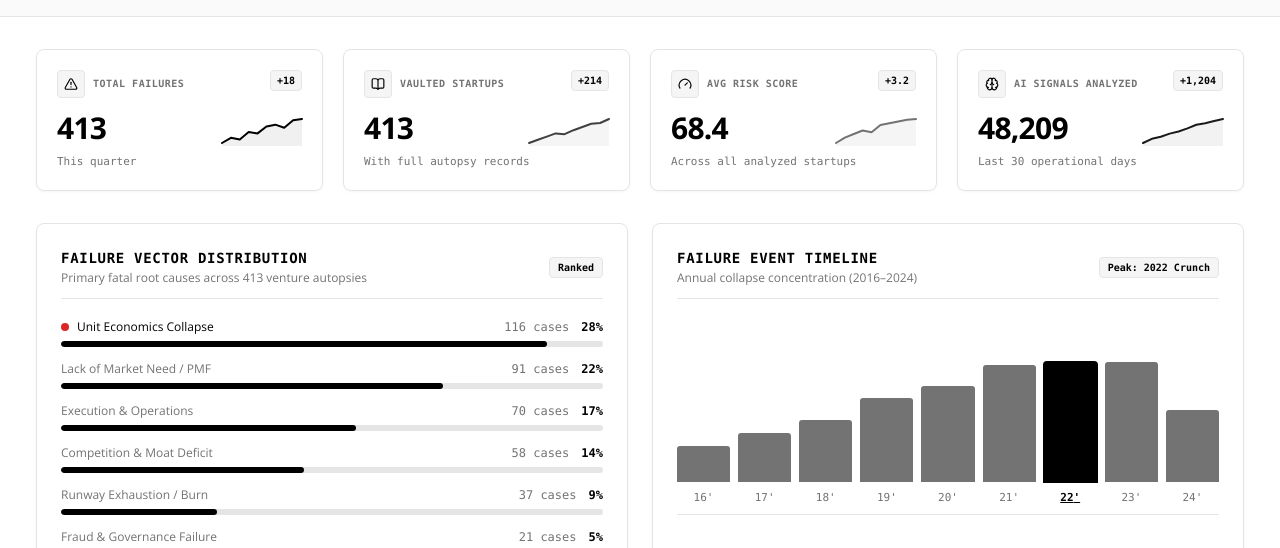
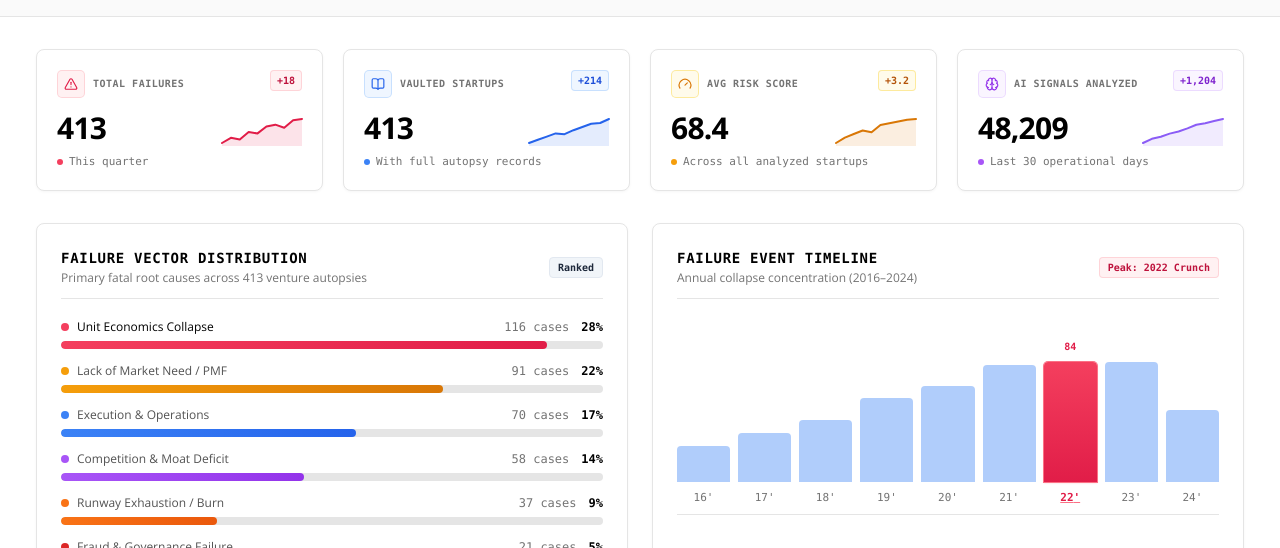
Before and after one commit to SarthakPatil18/pivotvault, a React (Vite) app in the folder frontend/: page /insights in a window 1280 px wide. Shown: the part 252-800 px from the top of the page. Built offline with nearby package versions, Linux system fonts and the light colour scheme; no server answers.

Commit message:
feat(insights): add purposeful accent colors to Failure Intelligence & Macro Distribution stats and charts

```diff
--- a/frontend/src/pages/Insights.jsx
+++ b/frontend/src/pages/Insights.jsx
@@ -70,14 +70,14 @@ export function Insights() {
 
   // Failure vectors list
   const failureVectors = [
-    { label: 'Unit Economics Collapse', pct: 28, count: 116, isHighRisk: true },
-    { label: 'Lack of Market Need / PMF', pct: 22, count: 91, isHighRisk: false },
-    { label: 'Execution & Operations', pct: 17, count: 70, isHighRisk: false },
-    { label: 'Competition & Moat Deficit', pct: 14, count: 58, isHighRisk: false },
-    { label: 'Runway Exhaustion / Burn', pct: 9, count: 37, isHighRisk: false },
-    { label: 'Fraud & Governance Failure', pct: 5, count: 21, isHighRisk: false },
-    { label: 'Hardware & Manufacturing', pct: 3, count: 12, isHighRisk: false },
-    { label: 'Regulatory & Legal Block', pct: 2, count: 8, isHighRisk: false },
+    { label: 'Unit Economics Collapse', pct: 28, count: 116, isHighRisk: true, color: 'from-rose-500 to-rose-600', dotColor: 'bg-rose-500' },
+    { label: 'Lack of Market Need / PMF', pct: 22, count: 91, isHighRisk: false, color: 'from-amber-500 to-amber-600', dotColor: 'bg-amber-500' },
+    { label: 'Execution & Operations', pct: 17, count: 70, isHighRisk: false, color: 'from-blue-500 to-blue-600', dotColor: 'bg-blue-500' },
+    { label: 'Competition & Moat Deficit', pct: 14, count: 58, isHighRisk: false, color: 'from-purple-500 to-purple-600', dotColor: 'bg-purple-500' },
+    { label: 'Runway Exhaustion / Burn', pct: 9, count: 37, isHighRisk: false, color: 'from-orange-500 to-orange-600', dotColor: 'bg-orange-500' },
+    { label: 'Fraud & Governance Failure', pct: 5, count: 21, isHighRisk: false, color: 'from-red-600 to-red-700', dotColor: 'bg-red-600' },
+    { label: 'Hardware & Manufacturing', pct: 3, count: 12, isHighRisk: false, color: 'from-emerald-500 to-emerald-600', dotColor: 'bg-emerald-500' },
+    { label: 'Regulatory & Legal Block', pct: 2, count: 8, isHighRisk: false, color: 'from-indigo-500 to-indigo-600', dotColor: 'bg-indigo-500' },
   ];
 
   const trendData = [
@@ -126,122 +126,126 @@ export function Insights() {
         {/* All 4 Stat Cards */}
         <div className="grid grid-cols-1 sm:grid-cols-2 lg:grid-cols-4 gap-5">
           {/* Card 1: TOTAL FAILURES */}
-          <div className="vault-card p-5">
+          <div className="vault-card p-5 group hover:border-rose-300 dark:hover:border-rose-800/60 transition-all">
             <div className="flex items-start justify-between mb-3">
               <div className="flex items-center gap-2">
-                <div className="w-7 h-7 rounded-[4px] bg-[#F5F5F5] dark:bg-[#1A1A1A] text-black dark:text-white border border-[#E5E5E5] dark:border-[#2A2A2A] flex items-center justify-center shrink-0">
+                <div className="w-7 h-7 rounded-[5px] bg-rose-50 dark:bg-rose-950/40 text-rose-600 dark:text-rose-400 border border-rose-200/80 dark:border-rose-900/50 flex items-center justify-center shrink-0">
                   <AlertTriangle className="w-3.5 h-3.5" />
                 </div>
                 <span className="text-[10px] font-mono font-bold tracking-wider uppercase text-[#737373] dark:text-[#A3A3A3]">
                   Total Failures
                 </span>
               </div>
-              <span className="text-[10px] font-mono font-bold px-1.5 py-0.5 rounded-[4px] bg-[#F5F5F5] dark:bg-[#1A1A1A] text-black dark:text-white border border-[#E5E5E5] dark:border-[#2A2A2A]">
+              <span className="text-[10px] font-mono font-bold px-1.5 py-0.5 rounded-[4px] bg-rose-50 dark:bg-rose-950/40 text-rose-700 dark:text-rose-300 border border-rose-200/80 dark:border-rose-800/40">
                 +18
               </span>
             </div>
             <div className="flex items-end justify-between mb-2">
-              <div className="text-3xl font-bold font-sans tracking-tight text-black dark:text-white tabular-nums">
+              <div className="text-3xl font-bold font-sans tracking-tight text-black dark:text-white group-hover:text-rose-600 dark:group-hover:text-rose-400 tabular-nums transition-colors">
                 413
               </div>
               <SparklineSVG
                 data={[20, 32, 28, 45, 42, 58, 62, 55, 72, 75]}
-                stroke="#000000"
-                fill="rgba(0, 0, 0, 0.06)"
+                stroke="#E11D48"
+                fill="rgba(225, 29, 72, 0.12)"
               />
             </div>
-            <div className="text-[11px] font-mono text-[#737373] dark:text-[#A3A3A3]">
-              This quarter
+            <div className="text-[11px] font-mono text-[#737373] dark:text-[#A3A3A3] flex items-center gap-1.5">
+              <span className="w-1.5 h-1.5 rounded-full bg-rose-500 shrink-0" />
+              <span>This quarter</span>
             </div>
           </div>
 
           {/* Card 2: VAULTED STARTUPS */}
-          <div className="vault-card p-5">
+          <div className="vault-card p-5 group hover:border-blue-300 dark:hover:border-blue-800/60 transition-all">
             <div className="flex items-start justify-between mb-3">
               <div className="flex items-center gap-2">
-                <div className="w-7 h-7 rounded-[4px] bg-[#F5F5F5] dark:bg-[#1A1A1A] text-black dark:text-white border border-[#E5E5E5] dark:border-[#2A2A2A] flex items-center justify-center shrink-0">
+                <div className="w-7 h-7 rounded-[5px] bg-blue-50 dark:bg-blue-950/40 text-blue-600 dark:text-blue-400 border border-blue-200/80 dark:border-blue-900/50 flex items-center justify-center shrink-0">
                   <BookOpen className="w-3.5 h-3.5" />
                 </div>
                 <span className="text-[10px] font-mono font-bold tracking-wider uppercase text-[#737373] dark:text-[#A3A3A3]">
                   Vaulted Startups
                 </span>
               </div>
-              <span className="text-[10px] font-mono font-bold px-1.5 py-0.5 rounded-[4px] bg-[#F5F5F5] dark:bg-[#1A1A1A] text-black dark:text-white border border-[#E5E5E5] dark:border-[#2A2A2A]">
+              <span className="text-[10px] font-mono font-bold px-1.5 py-0.5 rounded-[4px] bg-blue-50 dark:bg-blue-950/40 text-blue-700 dark:text-blue-300 border border-blue-200/80 dark:border-blue-800/40">
                 +214
               </span>
             </div>
             <div className="flex items-end justify-between mb-2">
-              <div className="text-3xl font-bold font-sans tracking-tight text-black dark:text-white tabular-nums">
+              <div className="text-3xl font-bold font-sans tracking-tight text-black dark:text-white group-hover:text-blue-600 dark:group-hover:text-blue-400 tabular-nums transition-colors">
                 413
               </div>
               <SparklineSVG
                 data={[30, 34, 38, 42, 41, 46, 50, 54, 55, 60]}
-                stroke="#404040"
-                fill="rgba(0, 0, 0, 0.04)"
+                stroke="#2563EB"
+                fill="rgba(37, 99, 235, 0.12)"
               />
             </div>
-            <div className="text-[11px] font-mono text-[#737373] dark:text-[#A3A3A3]">
-              With full autopsy records
+            <div className="text-[11px] font-mono text-[#737373] dark:text-[#A3A3A3] flex items-center gap-1.5">
+              <span className="w-1.5 h-1.5 rounded-full bg-blue-500 shrink-0" />
+              <span>With full autopsy records</span>
             </div>
           </div>
 
           {/* Card 3: AVG RISK SCORE */}
-          <div className="vault-card p-5">
+          <div className="vault-card p-5 group hover:border-amber-300 dark:hover:border-amber-800/60 transition-all">
             <div className="flex items-start justify-between mb-3">
               <div className="flex items-center gap-2">
-                <div className="w-7 h-7 rounded-[4px] bg-[#F5F5F5] dark:bg-[#1A1A1A] text-black dark:text-white border border-[#E5E5E5] dark:border-[#2A2A2A] flex items-center justify-center shrink-0">
+                <div className="w-7 h-7 rounded-[5px] bg-amber-50 dark:bg-amber-950/40 text-amber-600 dark:text-amber-400 border border-amber-200/80 dark:border-amber-900/50 flex items-center justify-center shrink-0">
                   <Gauge className="w-3.5 h-3.5" />
                 </div>
                 <span className="text-[10px] font-mono font-bold tracking-wider uppercase text-[#737373] dark:text-[#A3A3A3]">
                   Avg Risk Score
                 </span>
               </div>
-              <span className="text-[10px] font-mono font-bold px-1.5 py-0.5 rounded-[4px] bg-[#F5F5F5] dark:bg-[#1A1A1A] text-black dark:text-white border border-[#E5E5E5] dark:border-[#2A2A2A]">
+              <span className="text-[10px] font-mono font-bold px-1.5 py-0.5 rounded-[4px] bg-amber-50 dark:bg-amber-950/40 text-amber-700 dark:text-amber-300 border border-amber-200/80 dark:border-amber-800/40">
                 +3.2
               </span>
             </div>
             <div className="flex items-end justify-between mb-2">
-              <div className="text-3xl font-bold font-sans tracking-tight text-black dark:text-white tabular-nums">
+              <div className="text-3xl font-bold font-sans tracking-tight text-black dark:text-white group-hover:text-amber-600 dark:group-hover:text-amber-400 tabular-nums transition-colors">
                 68.4
               </div>
               <SparklineSVG
                 data={[55, 58, 60, 62, 61, 65, 66, 67, 68, 68.4]}
-                stroke="#737373"
-                fill="rgba(0, 0, 0, 0.04)"
+                stroke="#D97706"
+                fill="rgba(217, 119, 6, 0.12)"
               />
             </div>
-            <div className="text-[11px] font-mono text-[#737373] dark:text-[#A3A3A3]">
-              Across all analyzed startups
+            <div className="text-[11px] font-mono text-[#737373] dark:text-[#A3A3A3] flex items-center gap-1.5">
+              <span className="w-1.5 h-1.5 rounded-full bg-amber-500 shrink-0" />
+              <span>Across all analyzed startups</span>
             </div>
           </div>
 
           {/* Card 4: AI INSIGHTS GENERATED */}
-          <div className="vault-card p-5">
+          <div className="vault-card p-5 group hover:border-purple-300 dark:hover:border-purple-800/60 transition-all">
             <div className="flex items-start justify-between mb-3">
               <div className="flex items-center gap-2">
-                <div className="w-7 h-7 rounded-[4px] bg-[#F5F5F5] dark:bg-[#1A1A1A] text-black dark:text-white border border-[#E5E5E5] dark:border-[#2A2A2A] flex items-center justify-center shrink-0">
+                <div className="w-7 h-7 rounded-[5px] bg-purple-50 dark:bg-purple-950/40 text-purple-600 dark:text-purple-400 border border-purple-200/80 dark:border-purple-900/50 flex items-center justify-center shrink-0">
                   <Brain className="w-3.5 h-3.5" />
                 </div>
                 <span className="text-[10px] font-mono font-bold tracking-wider uppercase text-[#737373] dark:text-[#A3A3A3]">
                   AI Signals Analyzed
                 </span>
               </div>
-              <span className="text-[10px] font-mono font-bold px-1.5 py-0.5 rounded-[4px] bg-[#F5F5F5] dark:bg-[#1A1A1A] text-black dark:text-white border border-[#E5E5E5] dark:border-[#2A2A2A]">
+              <span className="text-[10px] font-mono font-bold px-1.5 py-0.5 rounded-[4px] bg-purple-50 dark:bg-purple-950/40 text-purple-700 dark:text-purple-300 border border-purple-200/80 dark:border-purple-800/40">
                 +1,204
               </span>
             </div>
             <div className="flex items-end justify-between mb-2">
-              <div className="text-3xl font-bold font-sans tracking-tight text-black dark:text-white tabular-nums">
+              <div className="text-3xl font-bold font-sans tracking-tight text-black dark:text-white group-hover:text-purple-600 dark:group-hover:text-purple-400 tabular-nums transition-colors">
                 48,209
               </div>
               <SparklineSVG
                 data={[10, 18, 22, 28, 32, 38, 45, 48, 52, 56]}
-                stroke="#1A1A1A"
-                fill="rgba(0, 0, 0, 0.05)"
+                stroke="#8B5CF6"
+                fill="rgba(139, 92, 246, 0.12)"
               />
             </div>
-            <div className="text-[11px] font-mono text-[#737373] dark:text-[#A3A3A3]">
-              Last 30 operational days
+            <div className="text-[11px] font-mono text-[#737373] dark:text-[#A3A3A3] flex items-center gap-1.5">
+              <span className="w-1.5 h-1.5 rounded-full bg-purple-500 shrink-0" />
+              <span>Last 30 operational days</span>
             </div>
           </div>
         </div>
@@ -259,7 +263,7 @@ export function Insights() {
                   Primary fatal root causes across 413 venture autopsies
                 </p>
               </div>
-              <span className="text-[10px] font-mono font-bold px-2 py-0.5 rounded-[4px] bg-[#F5F5F5] dark:bg-[#1A1A1A] text-black dark:text-white border border-[#E5E5E5] dark:border-[#2A2A2A]">
+              <span className="text-[10px] font-mono font-bold px-2 py-0.5 rounded-[4px] bg-slate-100 dark:bg-zinc-800 text-slate-800 dark:text-zinc-200 border border-slate-200 dark:border-zinc-700">
                 Ranked
               </span>
             </div>
@@ -269,11 +273,9 @@ export function Insights() {
                 <div key={vec.label}>
                   <div className="flex items-center justify-between text-xs mb-1.5">
                     <span className={`flex items-center gap-2 font-medium ${
-                      vec.isHighRisk ? 'text-black dark:text-white font-bold' : 'text-[#737373] dark:text-[#A3A3A3]'
+                      vec.isHighRisk ? 'text-black dark:text-white font-bold' : 'text-[#525252] dark:text-[#D4D4D4]'
                     }`}>
-                      {vec.isHighRisk && (
-                        <span className="w-2 h-2 rounded-full bg-[#DC2626]" />
-                      )}
+                      <span className={`w-2 h-2 rounded-full ${vec.dotColor || 'bg-zinc-400'} shrink-0`} />
                       {vec.label}
                     </span>
                     <div className="flex items-center gap-3 text-xs font-mono">
@@ -283,9 +285,9 @@ export function Insights() {
                       </span>
                     </div>
                   </div>
-                  <div className="w-full rounded-full bg-[#E5E5E5] dark:bg-[#2A2A2A] h-1.5 overflow-hidden">
+                  <div className="w-full rounded-full bg-[#E5E5E5] dark:bg-[#2A2A2A] h-2 overflow-hidden">
                     <div
-                      className="h-full rounded-full transition-all duration-300 bg-black dark:bg-white"
+                      className={`h-full rounded-full transition-all duration-500 bg-gradient-to-r ${vec.color || 'from-zinc-500 to-zinc-700'}`}
                       style={{ width: `${vec.pct * 3.2}%` }}
                     />
                   </div>
@@ -306,7 +308,7 @@ export function Insights() {
                     Annual collapse concentration (2016–2024)
                   </p>
                 </div>
-                <span className="text-[10px] font-mono font-bold px-2 py-0.5 rounded-[4px] bg-[#F5F5F5] dark:bg-[#1A1A1A] text-black dark:text-white border border-[#E5E5E5] dark:border-[#2A2A2A]">
+                <span className="text-[10px] font-mono font-bold px-2 py-0.5 rounded-[4px] bg-rose-50 dark:bg-rose-950/40 text-rose-700 dark:text-rose-300 border border-rose-200/80 dark:border-rose-800/40">
                   Peak: 2022 Crunch
                 </span>
               </div>
@@ -317,17 +319,21 @@ export function Insights() {
                   const heightPct = Math.round((d.failures / 84) * 100);
                   return (
                     <div key={d.year} className="flex flex-col items-center gap-2 h-full justify-end group">
-                      <span className="text-[10px] font-mono text-[#737373] dark:text-[#A3A3A3] opacity-0 group-hover:opacity-100 transition-opacity whitespace-nowrap">
+                      <span className={`text-[10px] font-mono transition-opacity whitespace-nowrap tabular-nums ${
+                        d.isPeak ? 'opacity-100 text-rose-600 dark:text-rose-400 font-extrabold' : 'opacity-0 group-hover:opacity-100 text-[#737373] dark:text-[#A3A3A3]'
+                      }`}>
                         {d.failures}
                       </span>
                       <div
-                        className={`w-full rounded-t-[3px] transition-all ${
-                          d.isPeak ? 'bg-black dark:bg-white ring-1 ring-black dark:ring-white' : 'bg-[#737373] dark:bg-[#404040]'
+                        className={`w-full rounded-t-[4px] transition-all duration-300 ${
+                          d.isPeak
+                            ? 'bg-gradient-to-t from-rose-600 to-rose-500 shadow-sm shadow-rose-500/30 ring-1 ring-rose-400'
+                            : 'bg-blue-500/40 hover:bg-blue-600 dark:bg-blue-600/30 dark:hover:bg-blue-500'
                         }`}
                         style={{ height: `${heightPct}%` }}
                       />
                       <span className={`text-[11px] font-mono ${
-                        d.isPeak ? 'text-black dark:text-white font-bold underline' : 'text-[#737373] dark:text-[#A3A3A3]'
+                        d.isPeak ? 'text-rose-600 dark:text-rose-400 font-bold underline decoration-rose-400' : 'text-[#737373] dark:text-[#A3A3A3]'
                       }`}>
                         {d.year.slice(2)}'
                       </span>
@@ -341,7 +347,7 @@ export function Insights() {
               <div className="text-black dark:text-white">
                 <strong className="font-bold">Trend Insight:</strong> Zero-interest-rate policy (ZIRP) hangover drove record mortality spikes in 2022–2023.
               </div>
-              <span className="font-mono font-bold text-[11px] shrink-0 ml-3 text-black dark:text-white">
+              <span className="font-mono font-bold text-[10px] uppercase px-2 py-0.5 rounded bg-emerald-50 dark:bg-emerald-950/40 text-emerald-700 dark:text-emerald-400 border border-emerald-200 dark:border-emerald-800/50 shrink-0 ml-3">
                 Verified
               </span>
             </div>
@@ -352,14 +358,17 @@ export function Insights() {
         <div className="vault-card p-6">
           <div className="flex flex-col sm:flex-row sm:items-center justify-between gap-2 mb-6">
             <div>
-              <h3 className="text-sm font-bold font-mono uppercase tracking-wider text-black dark:text-white">
-                Cumulative Capital Evaporation Curve ($ Billions)
-              </h3>
-              <p className="text-xs text-[#737373] dark:text-[#A3A3A3] mt-0.5">
+              <div className="flex items-center gap-2 mb-1">
+                <h3 className="text-sm font-bold font-mono uppercase tracking-wider text-black dark:text-white">
+                  Cumulative Capital Evaporation Curve ($ Billions)
+                </h3>
+                <span className="w-2 h-2 rounded-full bg-rose-500 animate-pulse" />
+              </div>
+              <p className="text-xs text-[#737373] dark:text-[#A3A3A3]">
                 Historical trajectory of aggregate venture capital lost across documented cases (2010–2024).
               </p>
             </div>
-            <span className="text-[10px] font-mono text-[#737373] dark:text-[#A3A3A3]">
+            <span className="text-[10px] font-mono font-bold px-2 py-0.5 rounded-[4px] bg-rose-50 dark:bg-rose-950/40 text-rose-700 dark:text-rose-300 border border-rose-200/80 dark:border-rose-800/40 self-start sm:self-auto">
               Unit: USD Billions
             </span>
           </div>
@@ -367,7 +376,7 @@ export function Insights() {
           <div className="h-64 w-full">
             <ResponsiveContainer width="100%" height="100%">
               <LineChart data={timelineTrendData} margin={{ top: 5, right: 20, left: 0, bottom: 5 }}>
-                <CartesianGrid strokeDasharray="3 3" stroke="#E5E5E5" />
+                <CartesianGrid strokeDasharray="3 3" stroke="#E5E5E5" className="dark:stroke-[#2A2A2A]" />
                 <XAxis
                   dataKey="year"
                   stroke="#737373"
@@ -382,22 +391,22 @@ export function Insights() {
                 />
                 <Tooltip
                   contentStyle={{
-                    backgroundColor: '#FFFFFF',
-                    borderColor: '#E5E5E5',
-                    color: '#000000',
+                    backgroundColor: '#18181B',
+                    borderColor: '#E11D48',
+                    color: '#FFFFFF',
                     fontSize: '12px',
                     borderRadius: '6px',
-                    boxShadow: '0 4px 12px rgba(0,0,0,0.06)'
+                    boxShadow: '0 4px 12px rgba(225,29,72,0.15)'
                   }}
                   formatter={(val) => [`$${val} Billion`, 'Capital Evaporated']}
                 />
                 <Line
                   type="monotone"
                   dataKey="capital"
-                  stroke="#000000"
-                  strokeWidth={2}
-                  dot={{ fill: '#000000', r: 4 }}
-                  activeDot={{ r: 6 }}
+                  stroke="#E11D48"
+                  strokeWidth={2.5}
+                  dot={{ fill: '#E11D48', stroke: '#FFFFFF', strokeWidth: 2, r: 4 }}
+                  activeDot={{ fill: '#BE123C', stroke: '#FFFFFF', strokeWidth: 2, r: 6 }}
                 />
               </LineChart>
             </ResponsiveContainer>
```
